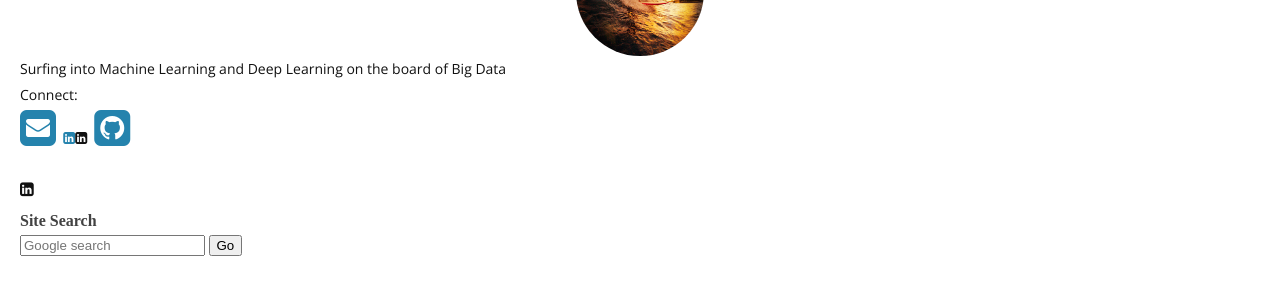
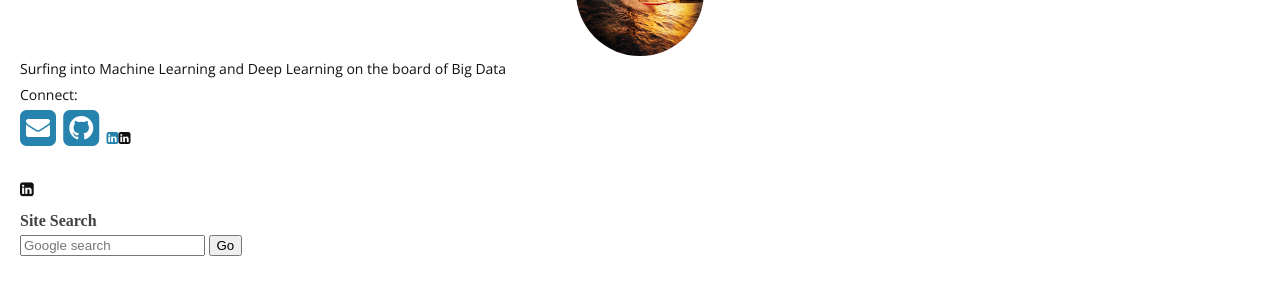
Before and after one commit to wonik/wonikjang.github.io, a Jekyll site: the page built from f_guestbook.md, in a window 1280 px wide. Shown: the part 483-783 px from the top of the page. Built offline with Jekyll 4.4.1, drawn with Linux system fonts in a browser that asks for light colours; nearby versions of some CDN libraries; comment, search, counter and statistics services are not loaded.

Commit message:
Update Aboutme.html

```diff
--- a/_includes/Aboutme.html
+++ b/_includes/Aboutme.html
@@ -12,12 +12,12 @@
   <a href="mailto:{{site.email}}" title="mailto: {{site.email}}"><i class="fa fa-envelope-square fa-3x"></i></a>&nbsp;
   {% endif %}
 
+  {% if site.github_username != empty %}
+  <a href="https://github.com/{{site.github_username}}" title="GithubID: {{site.github_username}}"><i class="fa fa-github-square fa-3x"></i></a>&nbsp;
+  {% endif %}
+
   {% if site.linkedin != empty %}
   <a href="{{site.linkedin}}" title="Linkedin: {{site.linkedin}}"><i class="fa fa-linkedin-square"</i></a>&nbsp;
-  {% endif %}
-
-  {% if site.github_username != empty %}
-  <a href="https://github.com/{{site.github_username}}" title="GithubID: {{site.github_username}}"><i class="fa fa-github-square fa-3x"></i></a>&nbsp;
   {% endif %}
 
   {% endif %}
```
